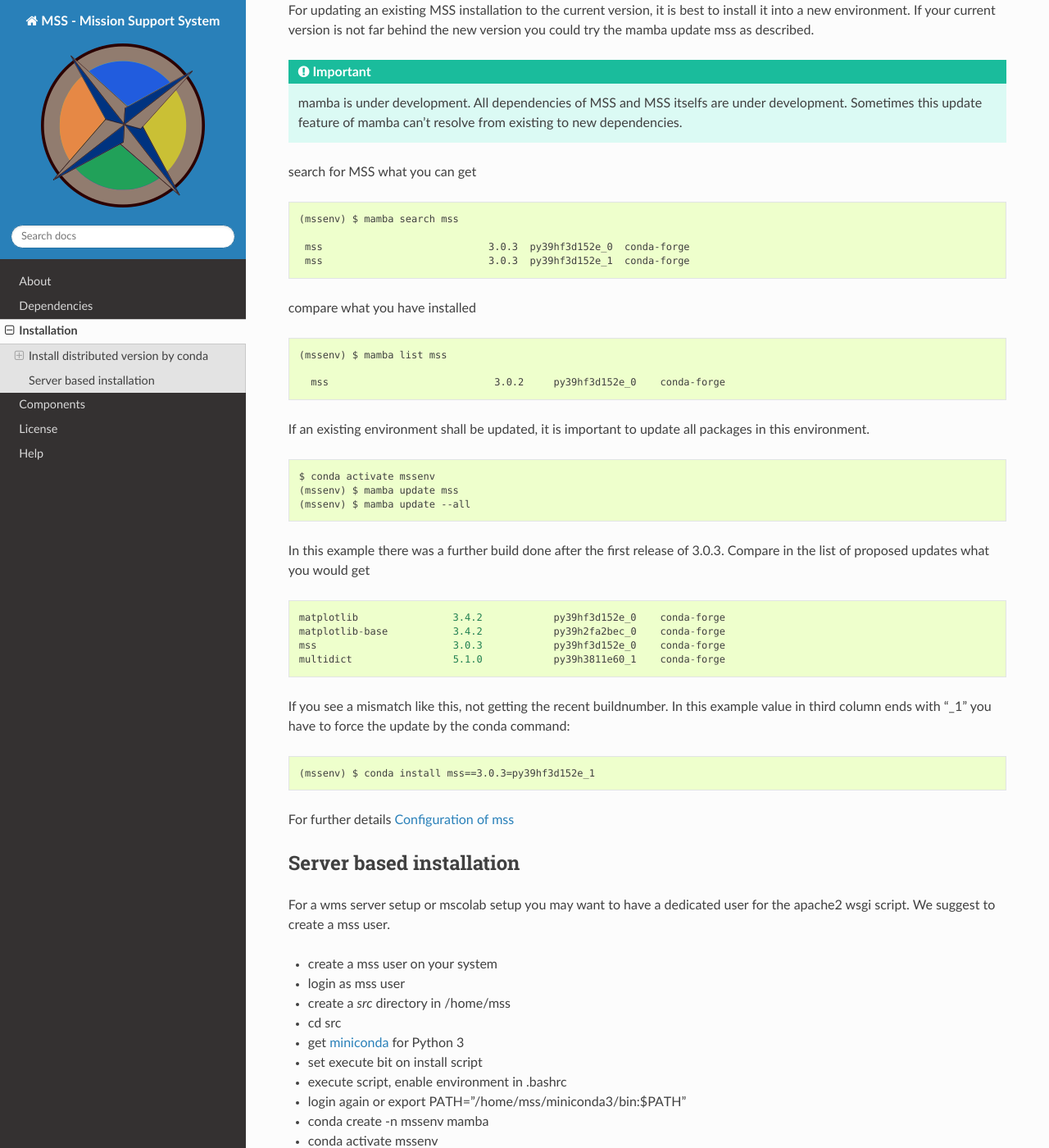
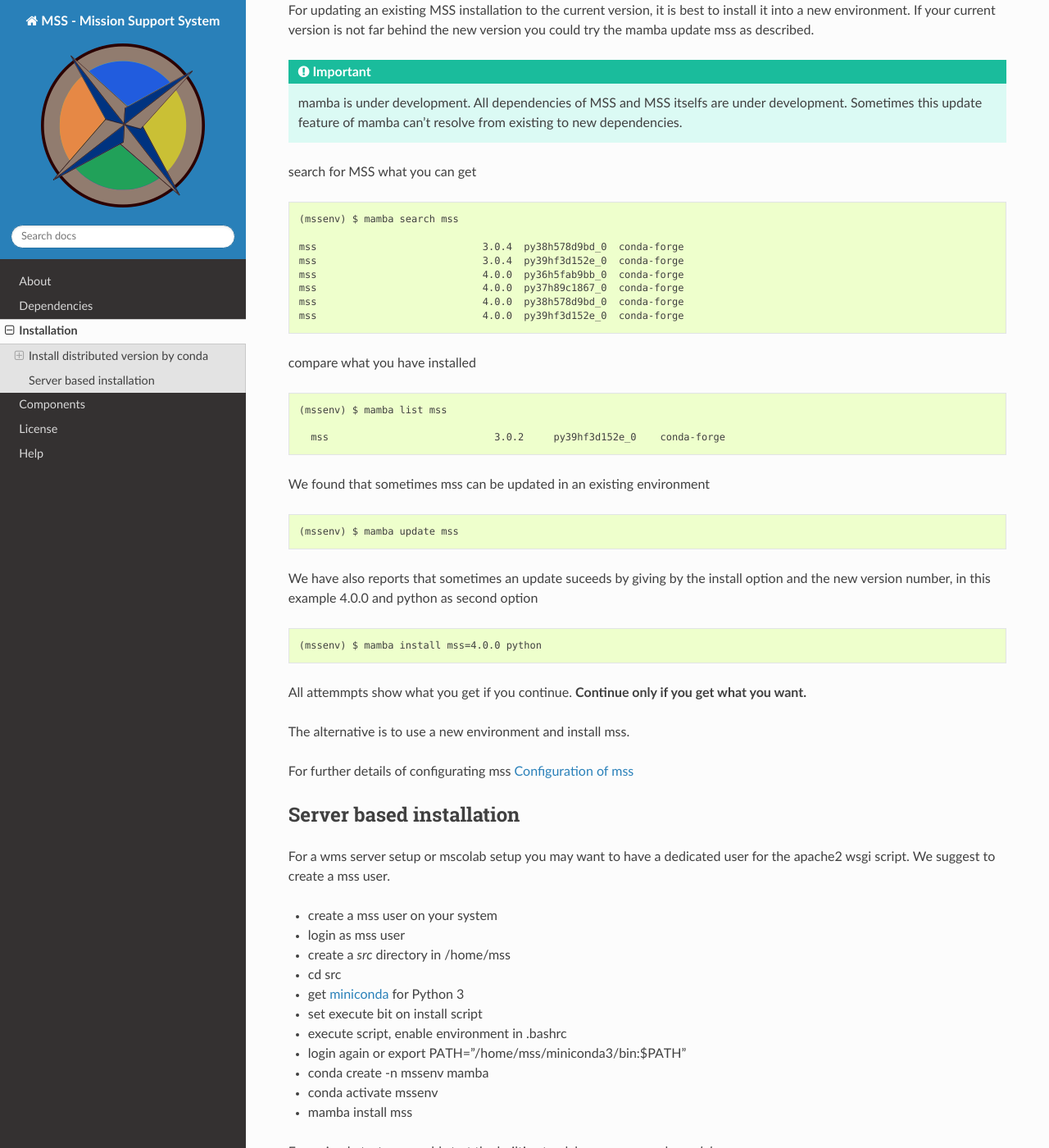
Before and after one commit to Open-MSS/MSS, a Sphinx documentation site: the page built from docs/installation.rst, in a window 1280 px wide and 1400 px high, scrolled down 1470 px. Shown: the whole window at 82% size. Built offline with Sphinx 7.4.7 and the Read the Docs theme 2.0.0, drawn with Linux system fonts in a browser that asks for light colours; pages that are not in the unit, such as notebooks, are missing from menus; the version number could not be read and is left out.

Commit message:
improved install/update procedure

```diff
--- a/docs/installation.rst
+++ b/docs/installation.rst
@@ -82,8 +82,12 @@
 
    (mssenv) $ mamba search mss
 
-    mss                            3.0.3  py39hf3d152e_0  conda-forge
-    mss                            3.0.3  py39hf3d152e_1  conda-forge
+   mss                            3.0.4  py38h578d9bd_0  conda-forge
+   mss                            3.0.4  py39hf3d152e_0  conda-forge
+   mss                            4.0.0  py36h5fab9bb_0  conda-forge
+   mss                            4.0.0  py37h89c1867_0  conda-forge
+   mss                            4.0.0  py38h578d9bd_0  conda-forge
+   mss                            4.0.0  py39hf3d152e_0  conda-forge
 
 compare what you have installed ::
 
@@ -91,26 +95,22 @@
 
      mss                            3.0.2     py39hf3d152e_0    conda-forge
 
-If an existing environment shall be updated, it is important to update all packages in this environment. ::
+We found that sometimes mss can be updated in an existing environment  ::
 
-   $ conda activate mssenv
    (mssenv) $ mamba update mss
-   (mssenv) $ mamba update --all
 
-In this example there was a further build done after the first release of 3.0.3.
-Compare in the list of proposed updates what you would get ::
+We have also reports that sometimes an update suceeds by giving by the install option and the new version number,
+in this example 4.0.0 and python as second option ::
 
-   matplotlib                3.4.2            py39hf3d152e_0    conda-forge
-   matplotlib-base           3.4.2            py39h2fa2bec_0    conda-forge
-   mss                       3.0.3            py39hf3d152e_0    conda-forge
-   multidict                 5.1.0            py39h3811e60_1    conda-forge
+   (mssenv) $ mamba install mss=4.0.0 python
 
-If you see a mismatch like this, not getting the recent buildnumber. In this example value in
-third column ends with "_1" you have to force the update by the conda command::
+All attemmpts show what you get if you continue. **Continue only if you get what you want.**
 
-  (mssenv) $ conda install mss==3.0.3=py39hf3d152e_1
+The alternative is to use a new environment and install mss.
 
-For further details :ref:`mss-configuration`
+
+
+For further details of configurating mss :ref:`mss-configuration`
 
 
 
```
